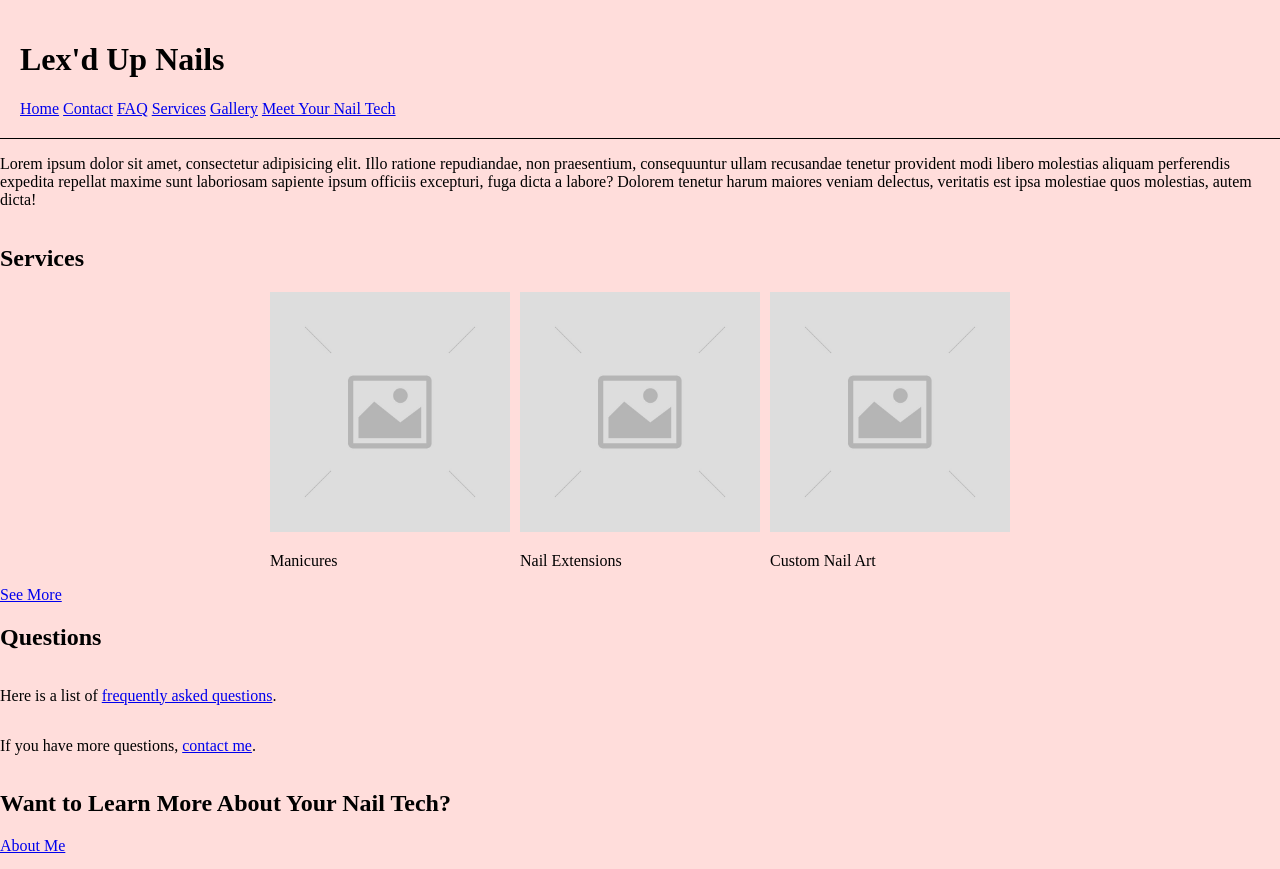
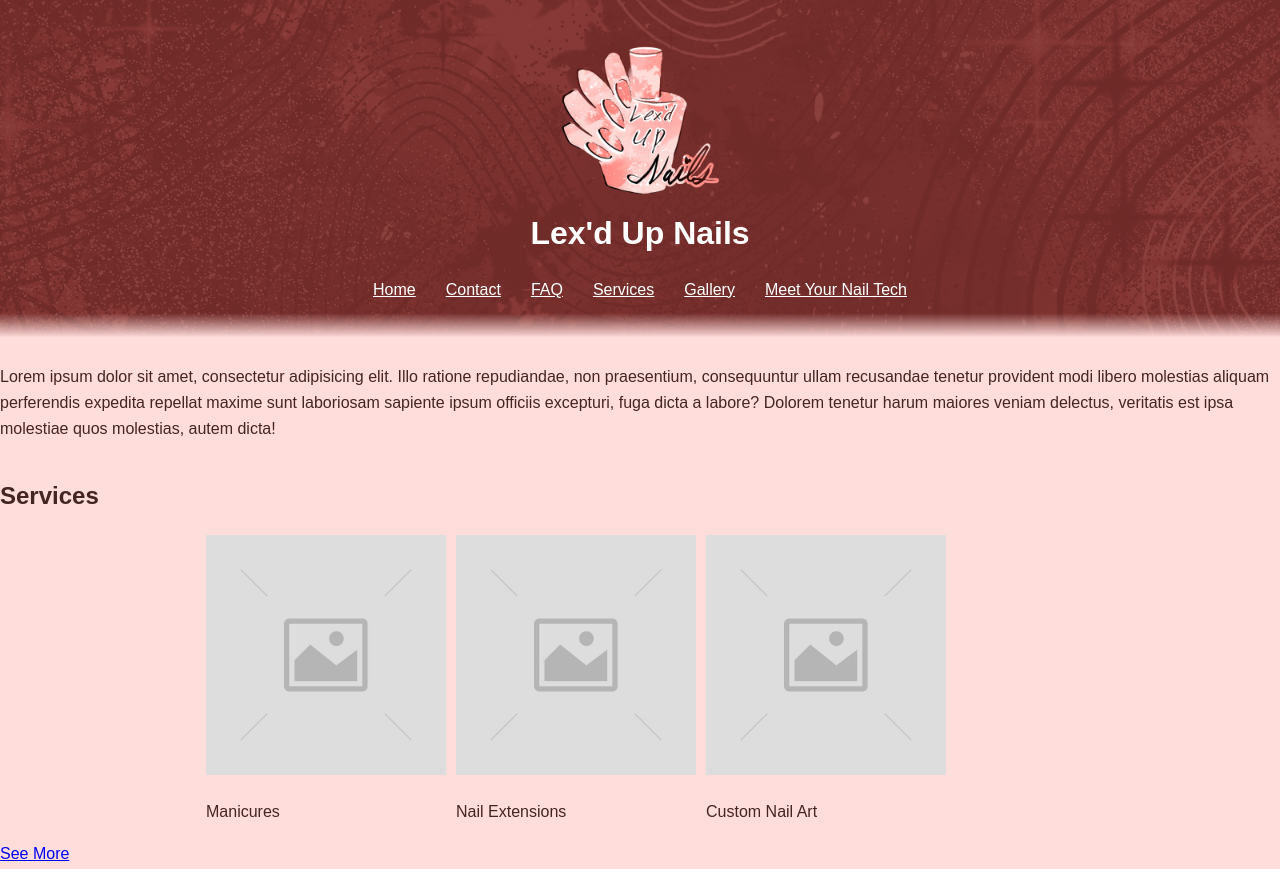
Before and after one commit to LucasNWilliams/CSCI-1210-Project-Nomad, a plain HTML site: page index.html in a window 1280 px wide. Shown: the top 869 px of the page. Drawn offline with Linux system fonts and the light colour scheme; a script that the page names is missing.

Commit message:
CSS work

```diff
--- a/css/index.css
+++ b/css/index.css
@@ -19,6 +19,8 @@ section {
 
     .services {
         max-width: 90%;
+
+        .listings {
             display: flex;
             flex-direction: row;
             align-self: center;
@@ -31,6 +33,9 @@ section {
                 max-width: 80%;
                 margin: 0;
             }
+        }
+
+
 
     }
 
--- a/css/main.css
+++ b/css/main.css
@@ -12,11 +12,42 @@ body {
     font-size: 1em;
     background: var(--pink1);
     margin: 0;
+    font-family: Arial, sans-serif;
+    color: #432522;
+    line-height: 1.6;
 }
 
 header {
     padding: 20px;
-    border-bottom: 1px black solid;
+    /* border-bottom: 1px black solid; */
+}
+
+header {
+    background-color: var(--pink5);
+    min-height: 220px;
+
+    background-image:
+        linear-gradient(
+            rgba(60, 20, 20, 0.55),
+            rgba(60, 20, 20, 0.55)
+        ),
+        url("../images/header-background.png");
+
+
+    mask-image: linear-gradient(to bottom, black 90%, transparent 97%);
+    background-size: cover;
+    background-position: center;
+    background-repeat: no-repeat;
+
+    color: white;
+    text-align: center;
+    padding: 40px 20px;
+
+    h1 { margin: 0 0 12px; }
+    nav { display: flex; flex-wrap: wrap; justify-content: center; gap: 8px 18px; }
+    nav a { color: white; padding: 6px; }
+    nav a[aria-current="page"] { font-weight: bold; text-decoration-thickness: 3px; }
+
 }
 
 /* TODO Update when header background is added */
--- a/index.html
+++ b/index.html
@@ -20,6 +20,12 @@
 </head>
 <body>
     <header>
+        <img src="images/logo.png"
+        alt="Lex'd Up Nails logo"
+        class="header-logo"
+        width="160"
+        height="160">
+
         <h1>Lex'd Up Nails</h1>
         <nav>
             <a href="index.html">Home</a>
@@ -36,9 +42,9 @@
                 Lorem ipsum dolor sit amet, consectetur adipisicing elit. Illo ratione repudiandae, non praesentium, consequuntur ullam recusandae tenetur provident modi libero molestias aliquam perferendis expedita repellat maxime sunt laboriosam sapiente ipsum officiis excepturi, fuga dicta a labore? Dolorem tenetur harum maiores veniam delectus, veritatis est ipsa molestiae quos molestias, autem dicta!
             </p>
 
-            <section>
+            <section class="services">
                 <h2>Services</h2>
-                <div class="services">
+                <div class="listings">
                     <figure>
                         <img src="images/placeholder.jpg" alt="placeholder image" class="service-img">
                         <p>Manicures</p>
@@ -55,12 +61,12 @@
 
                 <a href="services.html">See More</a>
             </section>
-            <section>
+            <section class="questions">
                 <h2>Questions</h2>
                 <p>Here is a list of <a href="faq.html">frequently asked questions</a>.</p>
                 <p>If you have more questions, <a href="contact.html">contact me</a>.</p>
             </section>
-            <section>
+            <section class="about">
                 <h2>Want to Learn More About Your Nail Tech?</h2>
                 <a href="about.html">About Me</a>
             </section>
```
Lines whose indentation alone changed are shown as unchanged.
